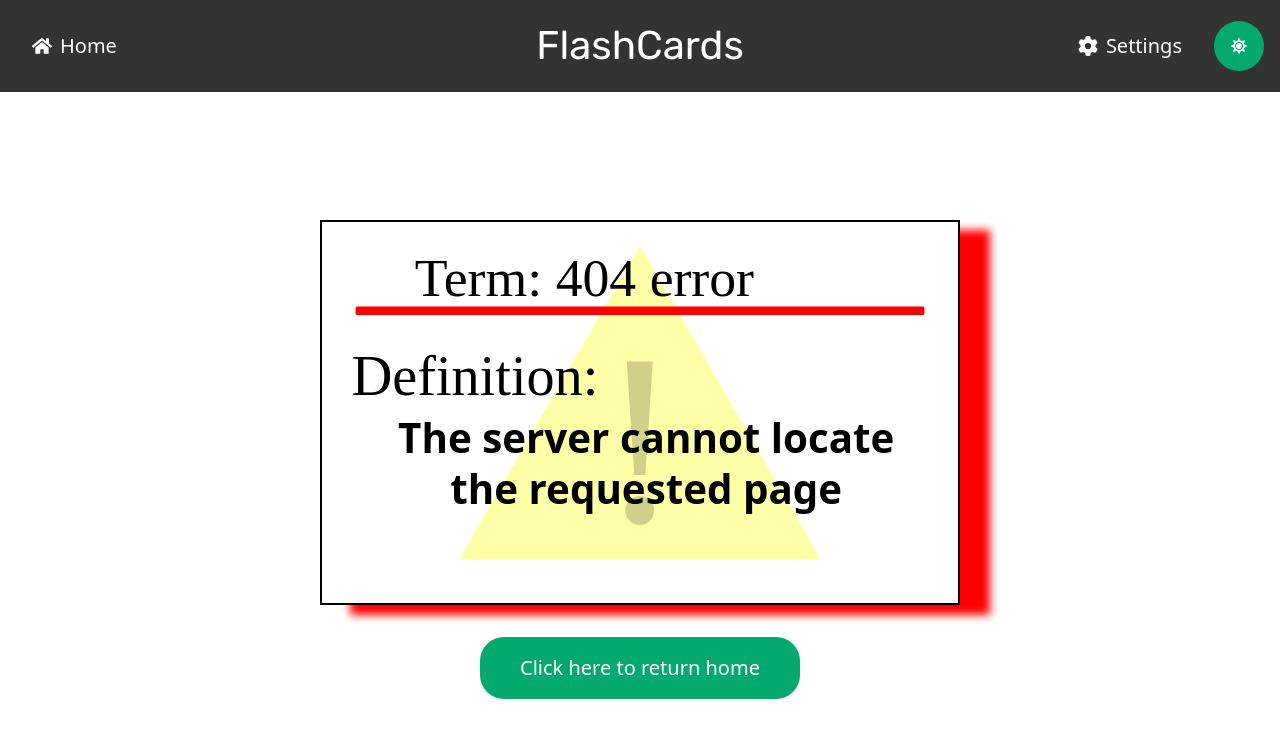
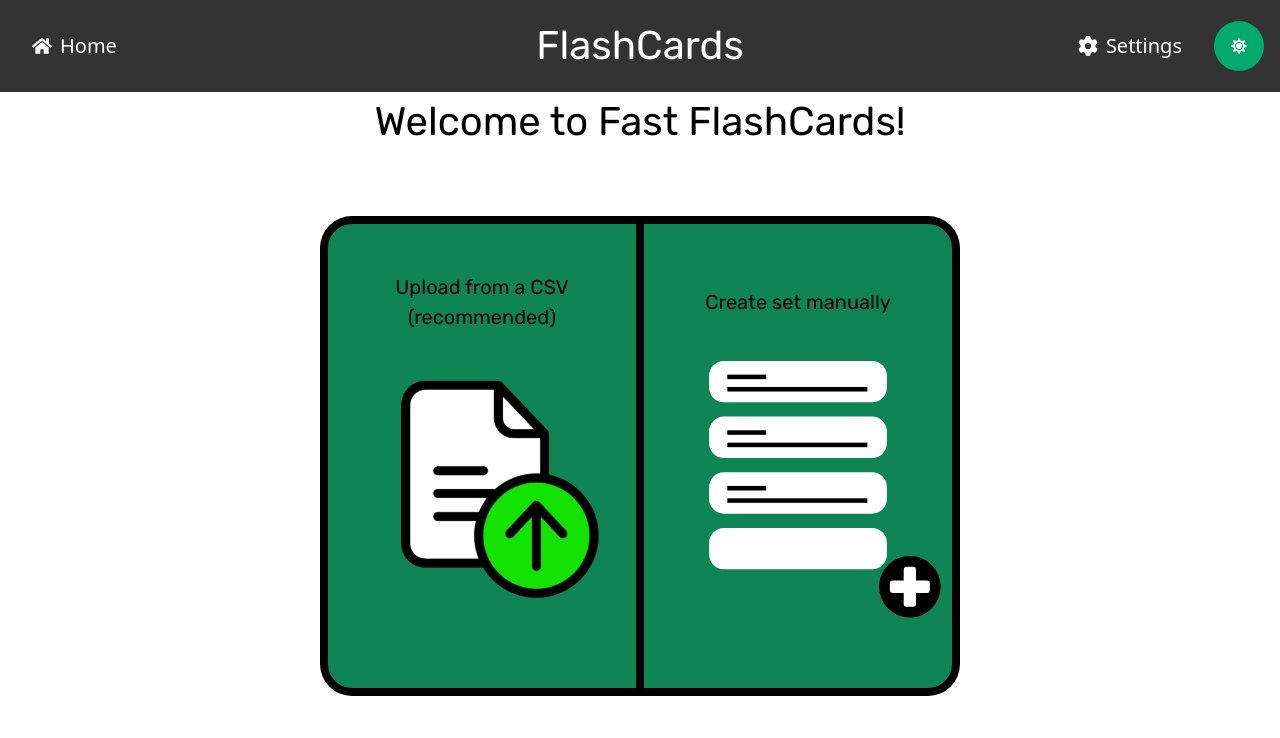
Before and after one commit to SamB221/FastFlashCards, a React (Vite) app: page /landing in a window 1280 px wide. Shown: the top 738 px of the page. Built offline with nearby package versions, Linux system fonts and the light colour scheme.

Commit message:
Added skeleton for landing page, begun support for manual set building

```diff
--- a/src/App.jsx
+++ b/src/App.jsx
@@ -7,7 +7,9 @@ import {
 import React from 'react';
 import MainLayout from './layouts/MainLayout';
 import HomePage from './pages/HomePage';
+import LandingPage from './pages/LandingPage';
 import UploadPage from './pages/UploadPage';
+import CreateSetPage from './pages/CreateSetPage';
 import SettingsPage from './pages/SettingsPage';
 import NotFoundPage from './pages/NotFoundPage';
 import SetPage from './pages/SetPage';
@@ -18,7 +20,9 @@ const router = createBrowserRouter(
     createRoutesFromElements(
         <Route path='/' element={<MainLayout />}>
             <Route index element={<HomePage />} />
+            <Route path='/landing' element={<LandingPage />} />
             <Route path='/upload' element={<UploadPage />} />
+            <Route path='/create' element={<CreateSetPage />} />
             <Route path='/set/:id' element={<SetPage />} />
             <Route path='/set/:id/basic' element={<PlayPage />} />
             <Route path='/set/:id/master' element={<MasterPage />} />
--- a/src/index.css
+++ b/src/index.css
@@ -503,3 +503,37 @@ input[type=submit]:hover {
     margin-top: 1rem;
     margin-bottom: 1rem;
 }
+
+.dualBox {
+    margin-top: 5%;
+    display: flex;
+    justify-content: center;
+}
+
+.leftDualBox {
+    border-width: 0.5rem;
+    border-right-width: 0.25rem;
+    text-align: center;
+    background-color: var(--secondary);
+    width: 20rem;
+    height: 30rem;
+    border-top-left-radius: 2rem;
+    border-bottom-left-radius: 2rem;
+    display: flex;
+    flex-direction: column;
+    justify-content: center;
+}
+
+.rightDualBox {
+    border-width: 0.5rem;
+    border-left-width: 0.25rem;
+    text-align: center;
+    background-color: var(--secondary);
+    width: 20rem;
+    height: 30rem;
+    border-top-right-radius: 2rem;
+    border-bottom-right-radius: 2rem;
+    display: flex;
+    flex-direction: column;
+    justify-content: center;
+}
--- /dev/null
+++ b/src/pages/CreateSetPage.jsx
@@ -0,0 +1,11 @@
+import React from 'react';
+
+const CreateSetPage = () => {
+    return (
+        <>
+            <p>Set page</p>
+        </>
+    );
+};
+
+export default CreateSetPage;
--- a/src/pages/HomePage.jsx
+++ b/src/pages/HomePage.jsx
@@ -8,7 +8,7 @@ const HomePage = () => {
 
     useEffect(() => {
         if (numSets() == 0) {
-            navigate("/upload");
+            navigate("/landing");
         }
     }, [navigate]);
 
@@ -20,7 +20,7 @@ const HomePage = () => {
 
     function removeSet(e) {
         e.preventDefault();
-        navigate("/upload");
+        navigate("/landing");
     };
 
     return (
--- /dev/null
+++ b/src/pages/LandingPage.jsx
@@ -0,0 +1,22 @@
+import React from 'react';
+import { NavLink } from 'react-router-dom';
+
+const LandingPage = () => {
+    return (
+        <>
+            <h1 className="centerText">Welcome to Fast FlashCards!</h1>
+            <div className="dualBox">
+                <NavLink className="leftDualBox" to="/upload">
+                    <p>Upload from a CSV (recommended)</p>
+                    <img id="uploadIcon" src="../../../uploadIcon.png" />
+                </NavLink>
+                <NavLink className="rightDualBox" to="/create">
+                    <p>Create set manually</p>
+                    <img id="manualIcon" src="../../../manualIcon.svg" />
+                </NavLink>
+            </div>
+        </>
+    );
+};
+
+export default LandingPage;
```
Also changed, not shown: public/manualIcon.svg (added), public/uploadIcon.png (added).
